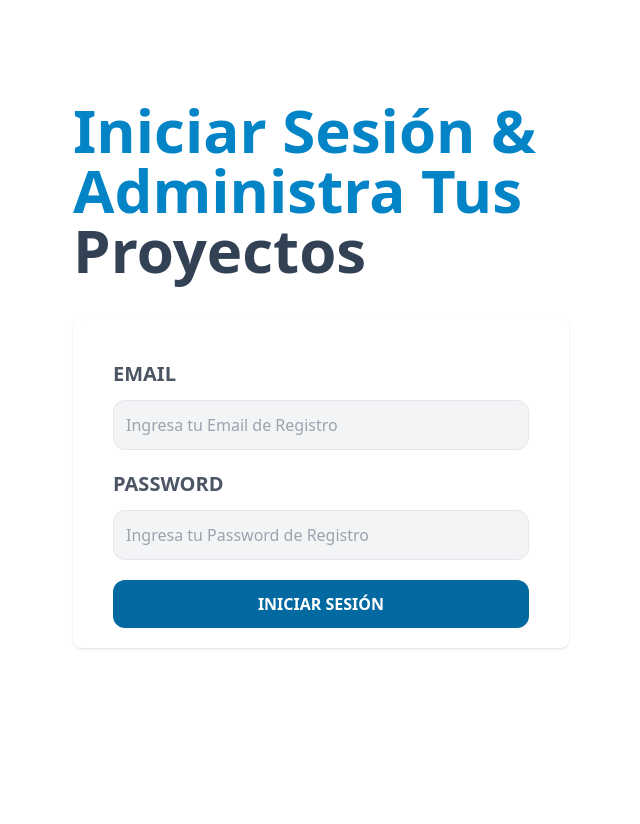
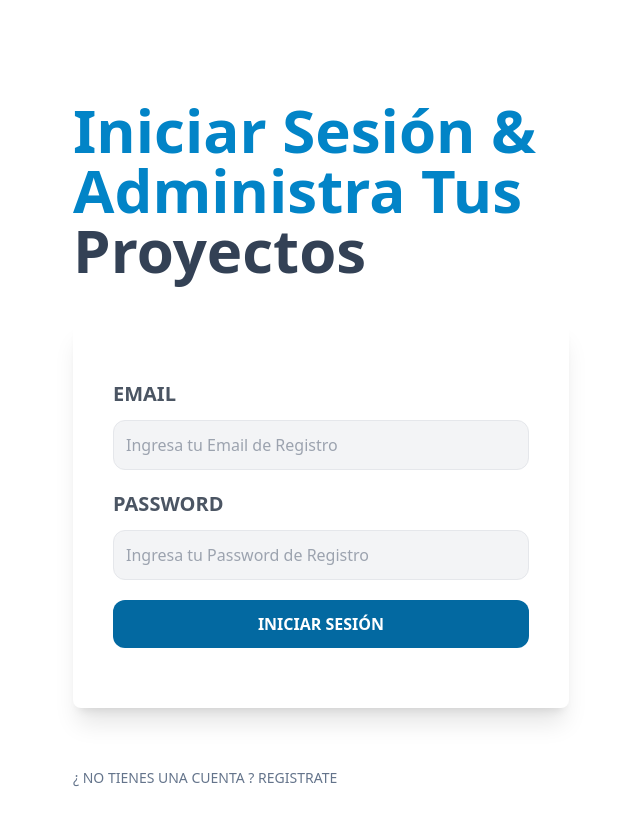
Before and after one commit to borismg04/myTimeApp-FrontEnd, a React (Create React App) app: page / in a window 1280 px wide. Shown: the top 824 px of the page, without its empty margins (319-959 px from the left). Before the commit the page ends 800 px from the top, so only its background shows below. Built offline with nearby package versions, Linux system fonts and the light colour scheme.

Commit message:
style login

```diff
--- a/src/index.js
+++ b/src/index.js
@@ -8,8 +8,11 @@ import reportWebVitals from './reportWebVitals';
 /* import store from './store'; */
 
 ReactDOM.render(
+
   <React.StrictMode>
+  {/* <div className='bg-gray-100 min-h-screen '> */}
     <App />
+  {/* </div> */}
   </React.StrictMode>,
   document.getElementById('root'),
 );
--- a/src/pages/Login.jsx
+++ b/src/pages/Login.jsx
@@ -1,11 +1,14 @@
+import { Link } from 'react-router-dom'
+
 const Login = () => {
   return (
     <>
+
       <h1 className="text-sky-600 font-black text-6xl capitalize">Iniciar Sesión & Administra tus
       <span className="text-slate-700"> Proyectos</span>
       </h1>
 
-      <form className="my-10 bg-white shadow rounded-lg px-10 py-5">
+      <form className="my-10 bg-white shadow-xl rounded-lg p-10">
         <div className="my-5">
           <label className="uppercase text-gray-600 block text-xl font-bold"
           htmlFor="email"
@@ -32,11 +35,18 @@ const Login = () => {
         <input
           type="submit"
           value="Iniciar Sesión"
-          className="w-full bg-sky-700 py-3 text-white uppercase font-bold rounded-xl
+          className="w-full bg-sky-700 mb-5 py-3 text-white uppercase font-bold rounded-xl
           hover:cursor-pointer hover:bg-sky-800 transiton-colors"
         />
 
       </form>
+
+      <nav className="lg:flex lg:justify-between">
+        <Link
+          className='block text-center my-5 text-slate-500 uppercase text-sm'
+          to="/registrar"
+        >¿ No tienes una cuenta ? REGISTRATE </Link>
+      </nav>
     </>
   )
 }
```
